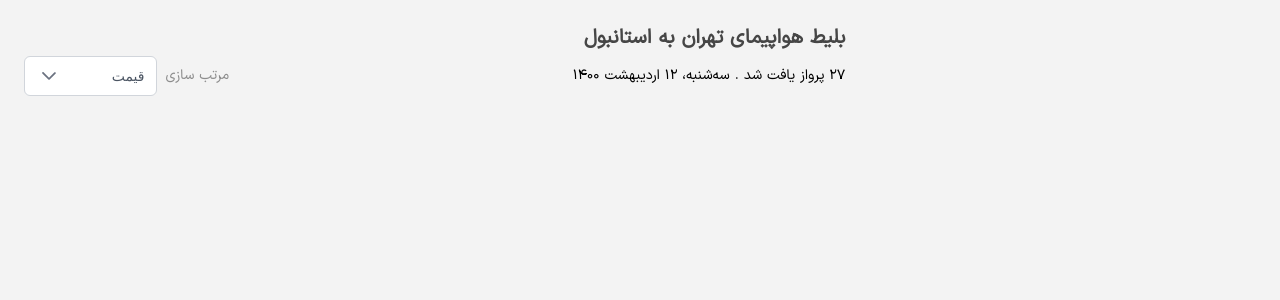
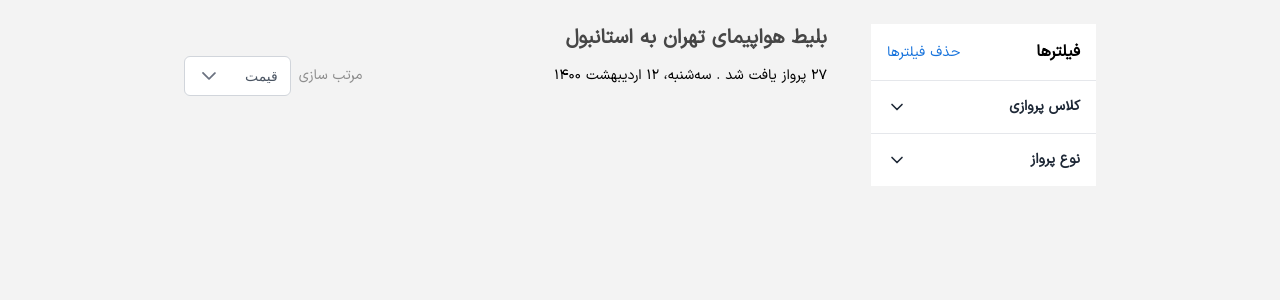
Before and after one commit to AmirNBK/fly-today, a Next.js app: page / in a window 1280 px wide. Shown: the top 300 px of the page. Built offline with nearby package versions, Linux system fonts and the light colour scheme.

Commit message:
improved the structure of the flight results and developed SingleFilter component

```diff
--- a/app/page.tsx
+++ b/app/page.tsx
@@ -1,3 +1,4 @@
+import FlightFilters from "@/components/FlightFilters/FlightFilters";
 import FlightResults from "@/components/FlightResults/FlightResults";
 import localFont from 'next/font/local'
 const IranSans = localFont({ src: '../assets/fonts/IRANSansXFaNum-Regular.ttf' })
@@ -5,8 +6,13 @@ const IranSans = localFont({ src: '../assets/fonts/IRANSansXFaNum-Regular.ttf' }
 export default function Home() {
 
   return (
-    <main className={`${IranSans.className} flex flex-row gap-6 p-6 w-full`}>
-      <FlightResults />
+    <main className={`${IranSans.className} flex flex-row p-6 w-9/12 gap-11 mx-auto`}>
+      <div className="flex-[2]">
+        <FlightResults />
+      </div>
+      <div className="flex-[0.7]">
+        <FlightFilters />
+      </div>
     </main>
   );
 }
--- a/components/FlightFilters/FlightFilters.tsx
+++ b/components/FlightFilters/FlightFilters.tsx
@@ -1,8 +1,34 @@
+'use client';
 import React from 'react';
+import SingleFilter from '../SingleFilter/SingleFilter';
 
 const FlightFilters = () => {
+    const filterOptions = [
+        { label: 'اکونومی', value: 'economy' },
+        { label: 'بیزینس', value: 'business' },
+        { label: 'فرست کلاس', value: 'first-class' }
+    ];
+
+    const filterOptions2 = [
+        { label: 'پروازهای سیستمی', value: 'systematic' },
+        { label: 'پروازهای چارتری', value: 'Chart' },
+    ];
+
     return (
-        <div className='FlightFilters'>
+        <div className='FlightFilters bg-white w-full'>
+            <div className='flex flex-row items-baseline justify-between p-4'>
+                <p className='text-sm text-[#1773dc] cursor-pointer'>
+                    حذف فیلترها
+                </p>
+                <p className=' font-bold'>
+                    فیلترها
+                </p>
+            </div>
+
+
+            <SingleFilter filterName='کلاس پروازی' options={filterOptions} />
+
+            <SingleFilter filterName='نوع پرواز' options={filterOptions2} />
 
         </div>
     );
--- a/components/FlightResults/FlightResults.tsx
+++ b/components/FlightResults/FlightResults.tsx
@@ -4,7 +4,7 @@ import SortingComponent from '../SortingComponent/SortingComponent';
 const FlightResults = () => {
 
     return (
-        <div className='FlightResults flex flex-col items-end w-8/12 gap-1'>
+        <div className='FlightResults flex flex-col items-end w-full gap-1'>
             <h2 className=' font-bold text-[#464646] text-xl'>
                 بلیط هواپیمای تهران به استانبول
             </h2>
--- /dev/null
+++ b/components/SingleFilter/SingleFilter.tsx
@@ -0,0 +1,68 @@
+import React, { useState } from 'react';
+import { Checkbox, CheckboxChangeEvent } from 'primereact/checkbox';
+import { SingleFilterProps } from '@/types/types';
+
+const SingleFilter: React.FC<SingleFilterProps> = ({ filterName, options }) => {
+    const [isOpen, setIsOpen] = useState(false);
+    const [selectedOptions, setSelectedOptions] = useState<string[]>([]);
+
+    const onFilterOptionsChange = (e: CheckboxChangeEvent) => {
+        const value = e.value;
+        setSelectedOptions(prevOptions =>
+            e.checked
+                ? [...prevOptions, value]
+                : prevOptions.filter(option => option !== value)
+        );
+    };
+
+    const toggleAccordion = () => {
+        setIsOpen(!isOpen);
+    };
+
+    return (
+        <div className=" border-t  border-#eee py-2">
+            <button
+                onClick={toggleAccordion}
+                className="w-full px-4 py-2 text-gray-800 font-semibold rounded-t-lg focus:outline-none flex justify-between items-center"
+            >
+                <svg
+                    xmlns="http://www.w3.org/2000/svg"
+                    className={`w-5 h-5 transition-transform duration-300 ${isOpen ? 'rotate-180' : 'rotate-0'}`}
+                    viewBox="0 0 24 24"
+                    fill="none"
+                    stroke="currentColor"
+                    strokeWidth="2"
+                    strokeLinecap="round"
+                    strokeLinejoin="round"
+                >
+                    <path d="M6 9l6 6 6-6" />
+                </svg>
+
+                <span className='text-sm'>{filterName}</span>
+
+            </button>
+            <div
+                className={`transition-max-height duration-500 ease-in-out overflow-hidden ${isOpen ? 'max-h-96' : 'max-h-0'}`}
+            >
+                <div className="p-4 space-y-2 flex flex-col gap-2">
+                    {options.map(option => (
+                        <div key={option.value} className="flex items-center rtl gap-4">
+                            <Checkbox
+                                inputId={option.value}
+                                name="options"
+                                value={option.value}
+                                onChange={onFilterOptionsChange}
+                                checked={selectedOptions.includes(option.value)}
+                            />
+                            <label htmlFor={option.value} className="ml-2 cursor-pointer text-sm">
+                                {option.label}
+                            </label>
+                        </div>
+                    ))}
+                </div>
+            </div>
+        </div>
+    );
+};
+
+export default SingleFilter;
```
Also changed, not shown: types/types.ts (+10 -0 lines).
